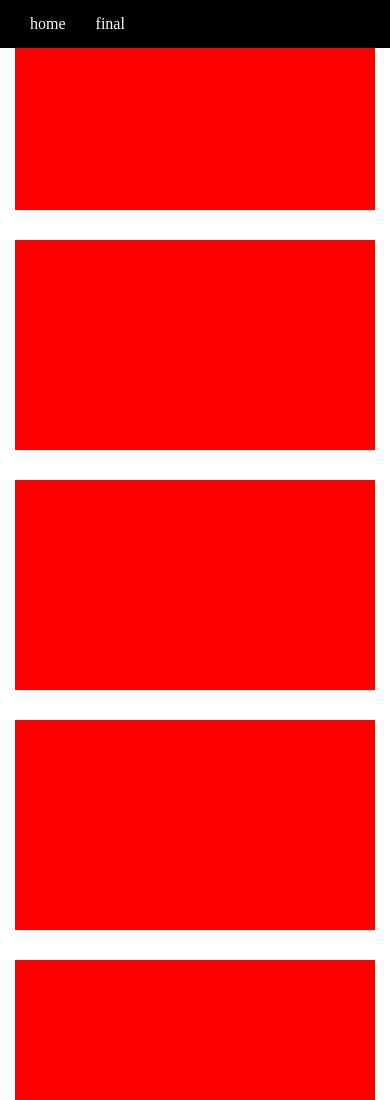
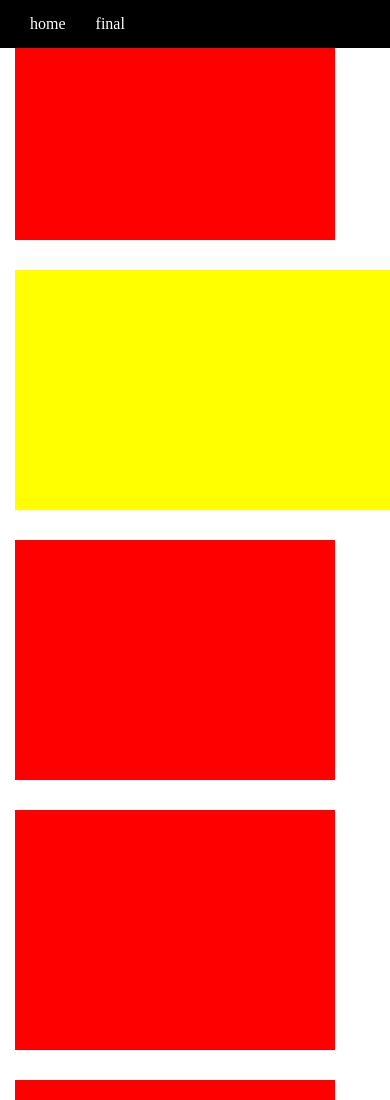
Before and after one commit to Jhoclen/eehtml-css, a plain HTML site: page html e css/gridnova.html in a window 390 px wide. Shown: the top 1100 px of the page. Drawn offline with Linux system fonts and the light colour scheme.

Commit message:
grid responsiva

```diff
--- a/html e css/css/gridnova.css
+++ b/html e css/css/gridnova.css
@@ -26,8 +26,6 @@ li a{
     padding: 0 15px;
     text-decoration: none;
 
-
-
 }
 .grid{
     max-width: 1200px;
@@ -41,5 +39,14 @@ li a{
 .grid .col{
     background: red;
     min-height: 100px;
-    grid-row: span 8;
+    grid-row: span 9;
 }
+
+@media(max-width: 768px) {
+    .grid .col:nth-child(2){
+        grid-column: span 3;
+        background: yellow;
+
+
+    }
+}
```
